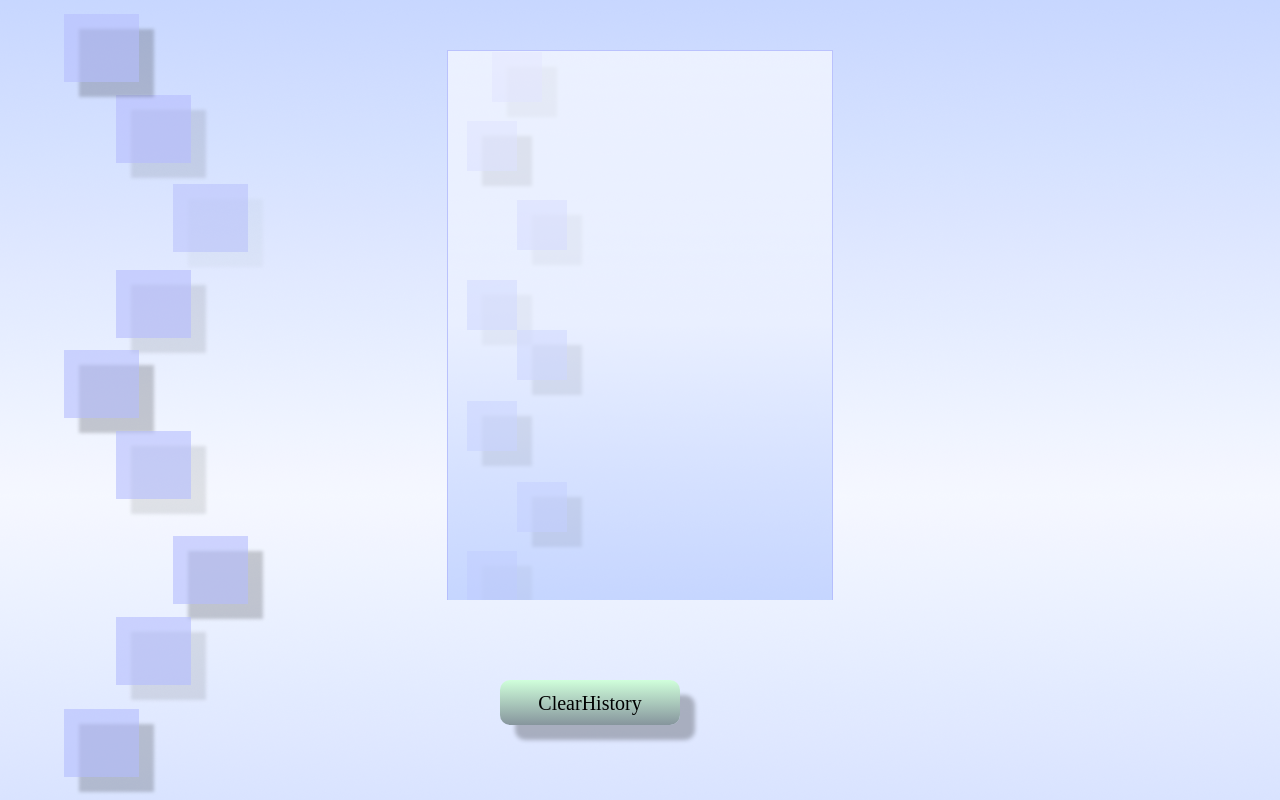
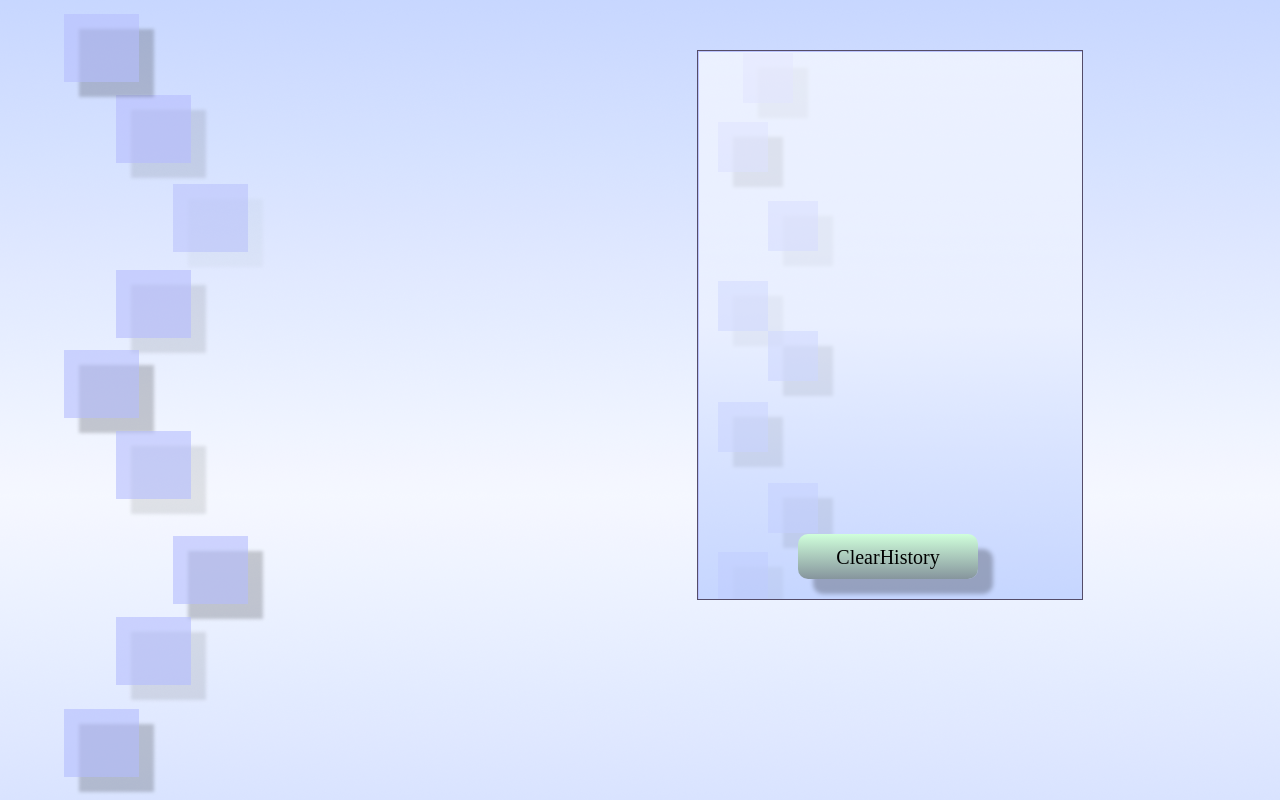
Before and after one commit to vigneshwaranit56/calc-ui, a React (Create React App) app: page / in a window 1280 px wide. Built offline with nearby package versions, Linux system fonts and the light colour scheme.

Commit message:
feature ClearHistoryScreen

```diff
--- a/package.json
+++ b/package.json
@@ -7,6 +7,7 @@
     "@testing-library/react": "^11.2.6",
     "@testing-library/user-event": "^12.8.3",
     "react": "^17.0.2",
+    "react-custom-scrollbars": "^4.2.1",
     "react-dom": "^17.0.2",
     "react-scripts": "4.0.3",
     "web-vitals": "^1.1.1"
--- a/src/App.css
+++ b/src/App.css
@@ -12,6 +12,27 @@
     animation: App-logo-spin infinite 20s linear;
   }
 }
+
+::-webkit-scrollbar{
+  width: 25px;
+}
+::-webkit-scrollbar-track{
+  width: 57px;
+  height: 1024px;
+  background: linear-gradient(180deg, #B2BAFD 0%, rgba(255, 255, 255, 0.21) 23.44%, #C5D5FF 47.92%, rgba(255, 255, 255, 0.21) 75.52%, #C5D5FF 100%);
+  border: 1px solid #3B0DF1;
+  box-sizing: border-box;
+}
+::-webkit-scrollbar-thumb{
+  background: linear-gradient(180deg, #D0FFDB 0%, #86959D 100%);
+  border: 1px solid #2C1275;
+  box-sizing: border-box;
+  box-shadow: 15px 15px 4px rgba(0, 0, 0, 0.25);
+
+
+}
+
+
 
 .App-header {
   background-color: #282c34;
--- a/src/ClearHistoryScreen.js
+++ b/src/ClearHistoryScreen.js
@@ -1,5 +1,6 @@
 import React  from 'react';
 import './ClearHistoryStyle.css';
+import {Scrollbars} from "react-custom-scrollbars";
 
 
 class ClearHistoryScreen extends React.Component{
@@ -9,6 +10,10 @@ class ClearHistoryScreen extends React.Component{
       <div className='App'>
           <button type="reset">ClearHistory</button>
 
+         <scrollbars style={{width:"100%",height:"100%"}}>
+
+         </scrollbars>
+
       </div>
     );
 
--- a/src/ClearHistoryStyle.css
+++ b/src/ClearHistoryStyle.css
@@ -1,5 +1,3 @@
-
-
 body
 {
   background-image: url("background.png");
@@ -13,7 +11,10 @@ body
   height: 550px;
   width: 386px;
   margin: 50px auto;
-  border: #000000;
+  position: relative;
+  border: 1px solid #544c69;
+  box-sizing: border-box;
+  left:250px;
 
 }
 
@@ -36,6 +37,6 @@ button{
   box-sizing: border-box;
   box-shadow: 15px 15px 4px rgba(0, 0, 0, 0.25);
   position: absolute;
-  bottom: 75px;
-  right: 600px;
+  bottom: 20px;
+  left: 100px;
 }
```
Also changed, not shown: src/Desktop - 3.png (added), 1 other file (tests, documents, lock files or other folders).
